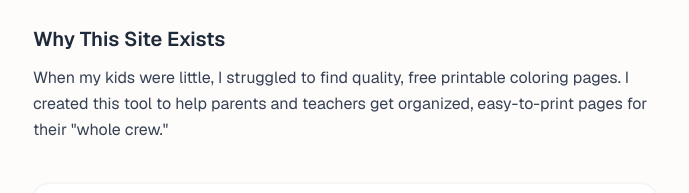
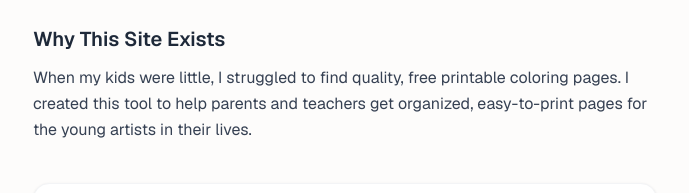
Before and after one commit to dorisccummings/coloring-book-app, a Next.js app: page /privacy in a window 1280 px wide. Shown: the part 146-339 px from the top of the page, without its empty margins (295-984 px from the left). Built offline with nearby package versions, Linux system fonts and the light colour scheme; no server answers.

Commit message:
Updated  privacy Policy

```diff
--- a/app/privacy/page.tsx
+++ b/app/privacy/page.tsx
@@ -15,7 +15,7 @@ export default function PrivacyPolicy() {
         <section className="mb-10">
           <h2 className="text-xl font-semibold mb-3 text-gray-800">Why This Site Exists</h2>
           <p className="mb-4">
-            When my kids were little, I struggled to find quality, free printable coloring pages. I created this tool to help parents and teachers get organized, easy-to-print pages for their "whole crew."
+            When my kids were little, I struggled to find quality, free printable coloring pages. I created this tool to help parents and teachers get organized, easy-to-print pages for the young artists in their lives.
           </p>
         </section>
 
```
